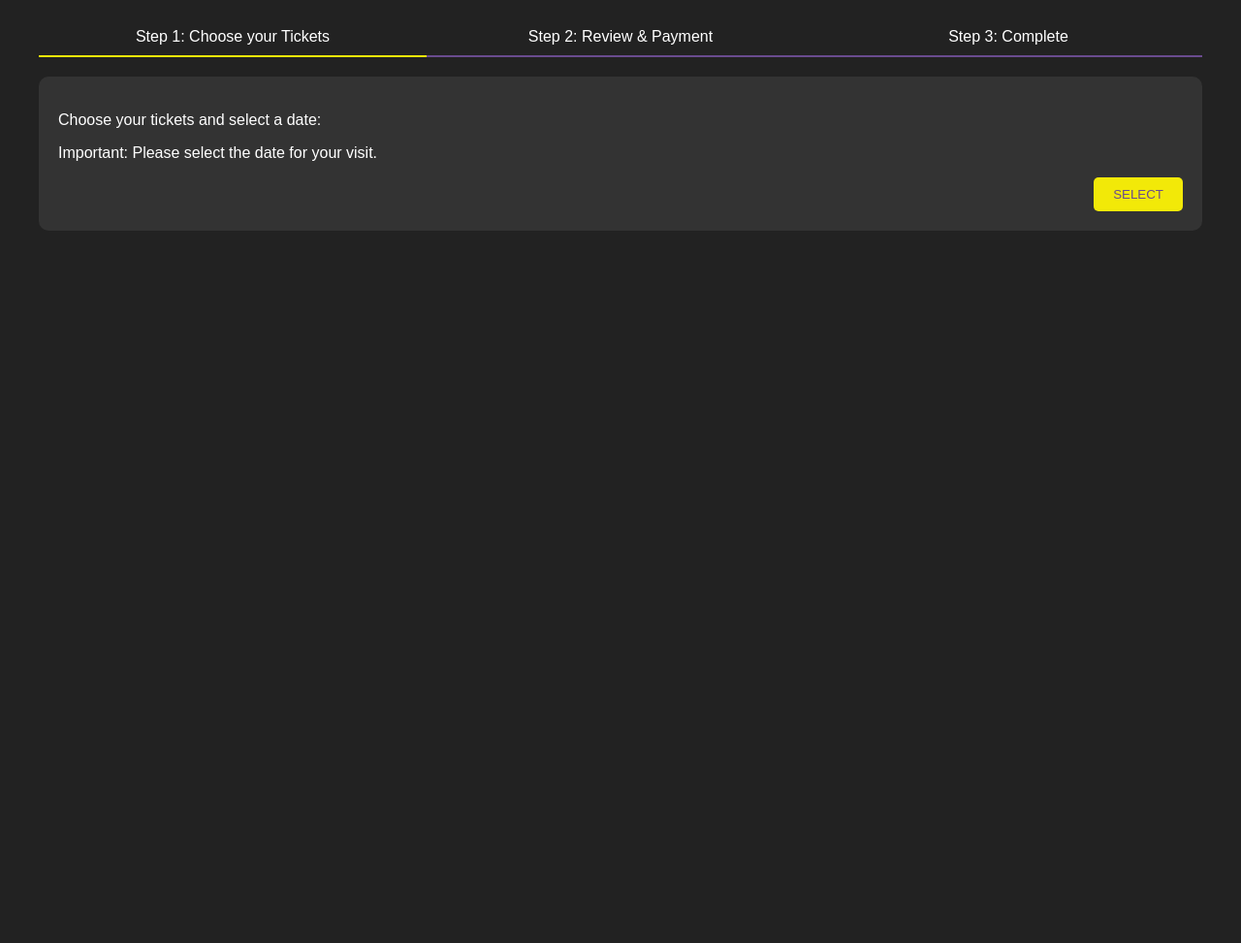
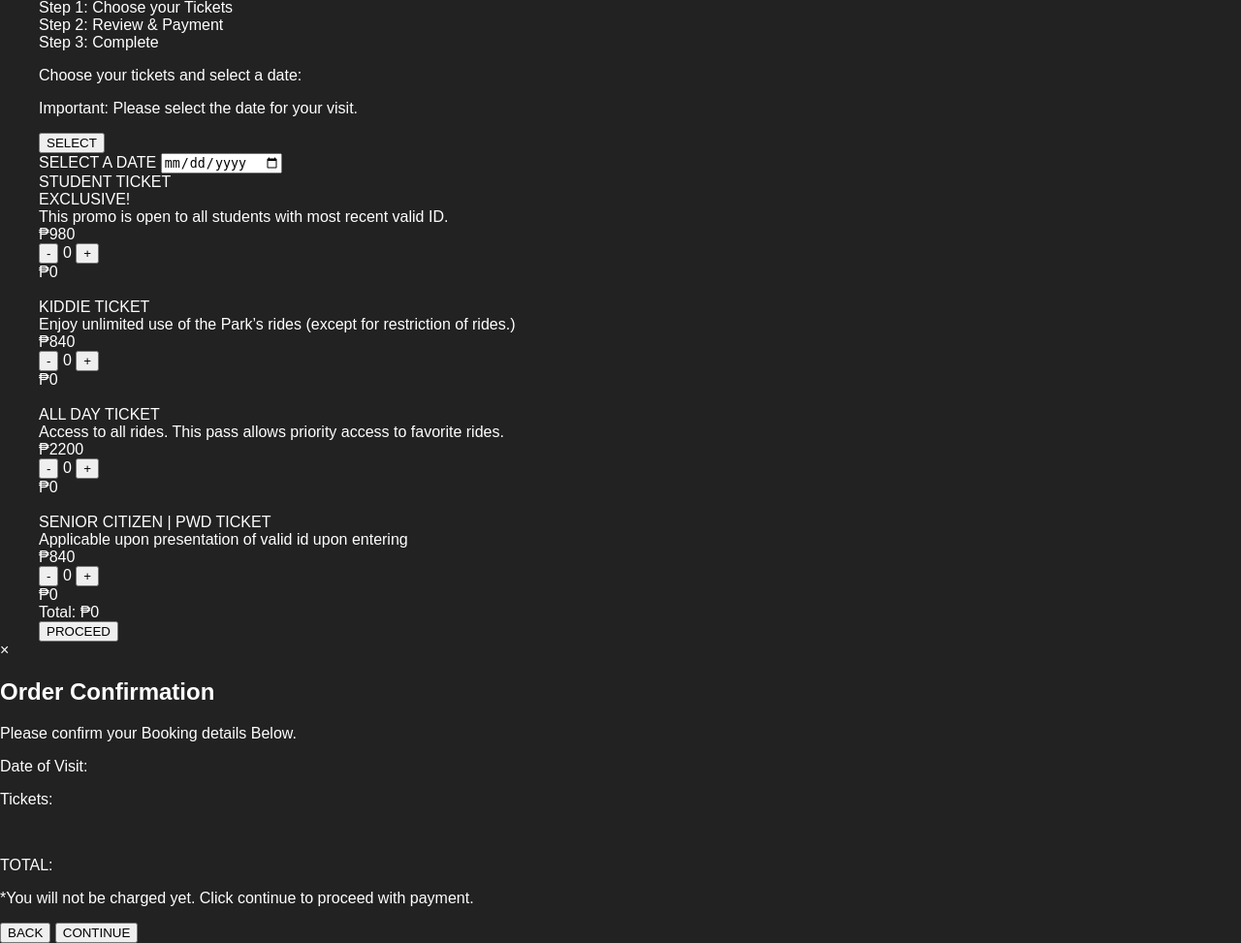
Before and after one commit to bernaaa14/Everyday, a PHP site: page /booking.php in a window 1280 px wide. Shown: the part 118-1091 px from the top of the page at 97% size. Before the commit the page ends 356 px from the top, so only its background shows below. Run offline with PHP 8.4, Linux system fonts and the light colour scheme; some web fonts are replaced; grey boxes are pictures that could not be loaded.

Commit message:
added book processing to retrieve data from db

```diff
--- a/booking.php
+++ b/booking.php
@@ -1,170 +1,25 @@
 <?php
 session_start();
+require 'db_connection.php';
 $loggedIn = isset($_SESSION["username"]);
 ?>
-
 <!DOCTYPE html>
 <html lang="en">
 <head>
     <meta charset="UTF-8">
     <meta name="viewport" content="width=device-width, initial-scale=1">
     <title>Amusement Park Booking</title>
-    <link href="static/css/style.css" rel="stylesheet">
+    <link href="static/css/booking.css" rel="stylesheet">
     <script src="https://code.jquery.com/jquery-3.6.0.min.js"></script>
-    <Style>
-    .step-indicator {
-    display: flex;
-    justify-content: center;
-    margin-top: 20px;
-    margin-bottom: 20px;
-    }
-
-    .step {
-        flex: 1;
-        text-align: center;
-        padding: 10px;
-        border-bottom: 2px solid #6A4B8F;
-        color: #fff;
-    }
-
-    .step.active {
-        border-bottom: 2px solid #F2E908;
-    }
-
-    .ticket-selection {
-        padding: 20px;
-        background-color: #333;
-        border-radius: 10px;
-        margin-bottom: 20px;
-    }
-
-    .select-button {
-        float: right;
-        padding: 10px 20px;
-        background-color: #F2E908;
-        color: #6A4B8F;
-        border: none;
-        border-radius: 5px;
-        cursor: pointer;
-    }
-
-    .ticket-details.hidden,
-    .ticket-table.hidden,
-    .total-amount.hidden,
-    .proceed-button.hidden {
-        display: none;
-    }
-
-    .ticket-table {
-        margin-top: 20px;
-        display: flex;
-        flex-direction: column;
-        gap: 10px;
-    }
-
-    .ticket-row {
-        display: flex;
-        justify-content: space-between;
-        align-items: center;
-    }
-
-    .ticket-name, .ticket-price, .ticket-quantity, .ticket-total {
-        flex: 1;
-        text-align: center;
-        color: #fff;
-    }
-
-    .ticket-quantity {
-        display: flex;
-        align-items: center;
-        justify-content: center;
-        gap: 10px;
-    }
-
-    .ticket-quantity button {
-        background-color: #F2E908;
-        color: #6A4B8F;
-        border: none;
-        padding: 5px 10px;
-        border-radius: 5px;
-        cursor: pointer;
-    }
-
-    .total-amount {
-        margin-top: 10px;
-        text-align: right;
-        font-size: 18px;
-        color: #fff;
-    }
-
-    .proceed-button {
-        float: right;
-        padding: 10px 20px;
-        background-color: #F2E908;
-        color: #6A4B8F;
-        border: none;
-        border-radius: 5px;
-        cursor: pointer;
-    }
-
-    .modal {
-        position: fixed;
-        top: 0;
-        left: 0;
-        width: 100%;
-        height: 100%;
-        background: rgba(0, 0, 0, 0.5);
-        display: flex;
-        justify-content: center;
-        align-items: center;
-        visibility: hidden;
-        opacity: 0;
-        transition: visibility 0s, opacity 0.5s;
-    }
-
-    .modal-content {
-        background: #333;
-        padding: 20px;
-        border-radius: 10px;
-        text-align: center;
-        width: 400px;
-        max-width: 90%;
-    }
-
-    .modal .close-button,
-    .modal .back-button,
-    .modal .continue-button {
-        background-color: #F2E908;
-        color: #6A4B8F;
-        border: none;
-        padding: 10px 20px;
-        border-radius: 5px;
-        cursor: pointer;
-    }
-
-    .modal .close-button {
-        float: right;
-    }
-
-    .modal.hidden {
-        visibility: hidden;
-        opacity: 0;
-    }
-
-    .modal:not(.hidden) {
-        visibility: visible;
-        opacity: 1;
-    }
-    </Style>
 </head>
 <body>
     <?php include 'header.html'; ?>
 
     <div class="main-container">
         <div class="step-indicator">
-            <div class="step active">Step 1: Choose your Tickets</div>
-            <div class="step">Step 2: Review & Payment</div>
-            <div class="step">Step 3: Complete</div>
+            <div class="step active" id="step1">Step 1: Choose your Tickets</div>
+            <div class="step" id ="step2">Step 2: Review & Payment</div>
+            <div class="step" id="step3">Step 3: Complete</div>
         </div>
 
         <div class="ticket-selection">
@@ -176,8 +31,14 @@ $loggedIn = isset($_SESSION["username"]);
                 <label for="select-date">SELECT A DATE</label>
                 <input type="date" id="select-date" min="<?php echo date('Y-m-d'); ?>">
 
-                <div class="ticket-table hidden">
-                    <form id="bookingForm" action="revNpay.php" method="post">
+<form id="bookingForm" action="process_booking.php" method="POST">
+    <input type="hidden" id="select_date" name="select_date">
+    <input type="hidden" id="student_qty_input" name="student_qty">
+    <input type="hidden" id="kiddie_qty_input" name="kiddie_qty">
+    <input type="hidden" id="all_day_qty_input" name="all_day_qty">
+    <input type="hidden" id="senior_qty_input" name="senior_qty">
+
+     <div class="ticket-table hidden">
                             <div class="ticket-row">
                                 <div class="ticket-name">STUDENT TICKET
                                     <div class-="role">EXCLUSIVE!</div>
@@ -186,25 +47,26 @@ $loggedIn = isset($_SESSION["username"]);
                                 <div class="ticket-price">₱980</div>
                                 <div class="ticket-quantity">
                                     <button class="minus">-</button>
-                                    <span class="quantity">0</span>
+                                    <span class="quantity" id="student_qty">0</span>
                                     <button class="plus">+</button>
                                 </div>
                                 <div class="ticket-total">₱0</div>
                             </div>
+                            <br>
 
                             <div class="ticket-row">
-                                <div class="ticket-name">REGULAR DAY TICKET
+                                <div class="ticket-name">KIDDIE TICKET
                                     <div class ="description">Enjoy unlimited use of the Park’s rides (except for restriction of rides.)</div>
                                 </div>
-                                <div class="ticket-price">₱1200</div>
+                                <div class="ticket-price">₱840</div>
                                 <div class="ticket-quantity">
                                     <button class="minus">-</button>
-                                    <span class="quantity">0</span>
+                                    <span class="quantity"id="kiddie_qty">0</span>
                                     <button class="plus">+</button>
                                 </div>
                                 <div class="ticket-total">₱0</div>
                             </div>
-
+                           <br>
                             <div class="ticket-row">
                                 <div class="ticket-name">ALL DAY TICKET
                                     <div class ="description">Access to all rides. This pass allows priority access to favorite rides.</div>
@@ -212,19 +74,32 @@ $loggedIn = isset($_SESSION["username"]);
                                 <div class="ticket-price">₱2200</div>
                                 <div class="ticket-quantity">
                                     <button class="minus">-</button>
-                                    <span class="quantity">0</span>
+                                    <span class="quantity" id="all_day_qty">0</span>
                                     <button class="plus">+</button>
                                 </div>
                                 <div class="ticket-total">₱0</div>
                             </div>
-                            <!-- Repeat for other tickets -->
+                            <br>
+                            <div class="ticket-row">
+                                <div class="ticket-name">SENIOR CITIZEN | PWD TICKET
+                                    <div class ="description">Applicable upon presentation of valid id upon entering</div>
+                                </div>
+                                <div class="ticket-price">₱840</div>
+                                <div class="ticket-quantity">
+                                    <button class="minus">-</button>
+                                    <span class="quantity" id="senior_qty">0</span>
+                                    <button class="plus">+</button>
+                                </div>
+                                <div class="ticket-total">₱0</div>
+                            </div>
                         </div>
-                    </form>
+
                 <div class="total-amount hidden">Total: ₱0</div>
-                <button class="proceed-button hidden">PROCEED</button>
+                <button type="button"class="proceed-button hidden">PROCEED</button>
             </div>
         </div>
     </div>
+    </form>
 
     <div class="modal hidden">
         <div class="modal-content">
@@ -234,10 +109,11 @@ $loggedIn = isset($_SESSION["username"]);
             <p>Date of Visit: <span id="modal-date"></span></p>
             <p>Tickets:</p>
             <div id="modal-tickets"></div>
+            <br>
             <p>TOTAL: <span id="modal-total"></span></p>
             <p>*You will not be charged yet. Click continue to proceed with payment.</p>
             <button class="back-button">BACK</button>
-            <button class="continue-button">CONTINUE</button>
+            <button type="button" class="continue-button">CONTINUE</button>
         </div>
     </div>
 
```
Also changed, not shown: process_booking.php (added, +81 -0 lines).
